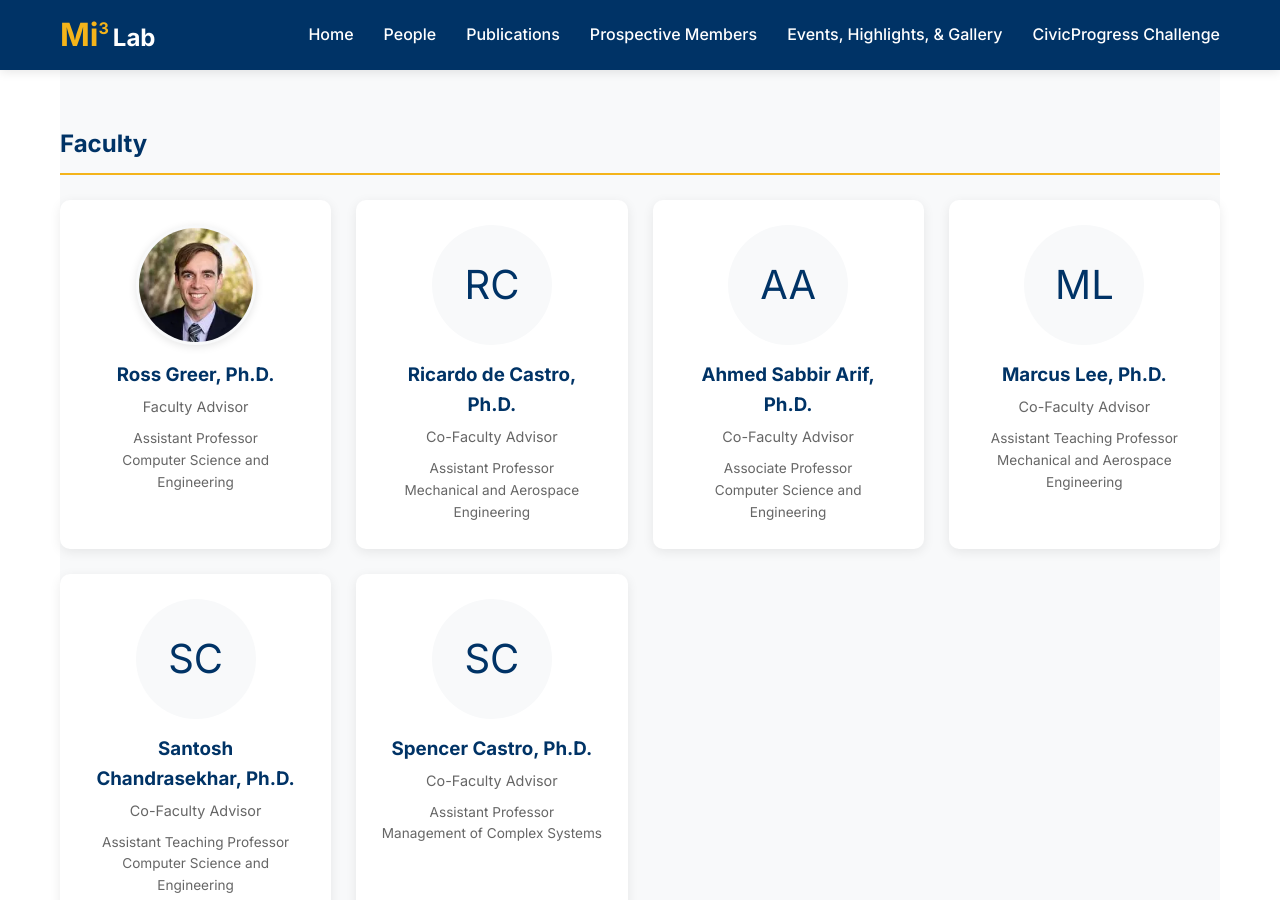
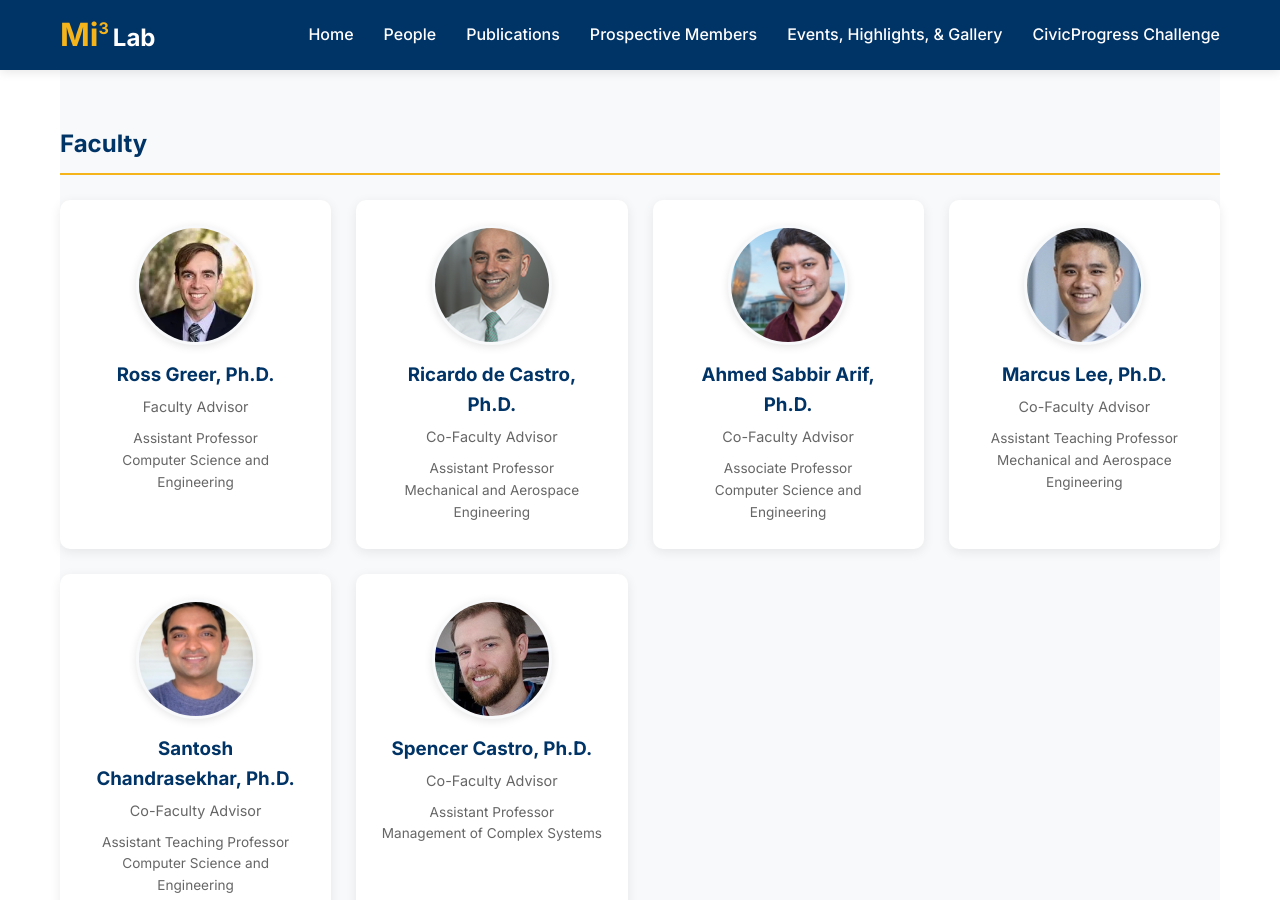
Before and after one commit to Mi3-Lab/mi3-lab.github.io, a Jekyll site: the page built from civic-progress.html, in a window 1280 px wide and 900 px high, scrolled down 719 px. Built offline with Jekyll 4.4.1, drawn with Linux system fonts in a browser that asks for light colours.

Commit message:
Add co-faculty headshots on CivicProgress Challenge page
Adds headshots for Ricardo de Castro, Ahmed Sabbir Arif, Marcus Lee,
and Santosh Chandrasekhar (from UC Merced department pages) and
Spencer Castro (from mcs.ucmerced.edu). Replaces the initial-avatar
placeholders with the person-avatar img treatment used elsewhere on
the site.

Co-Authored-By: Claude Opus 4.7 <noreply@anthropic.com>

```diff
--- a/civic-progress.html
+++ b/civic-progress.html
@@ -42,31 +42,31 @@ title: CivicProgress Challenge
         <p class="affiliation">Assistant Professor<br>Computer Science and Engineering</p>
       </div>
       <div class="person-card">
-        <div class="person-avatar">RC</div>
+        <img src="{{ '/assets/images/people/ricardo-decastro.png' | relative_url }}" alt="Ricardo de Castro" class="person-avatar">
         <h3>Ricardo de Castro, Ph.D.</h3>
         <p class="role">Co-Faculty Advisor</p>
         <p class="affiliation">Assistant Professor<br>Mechanical and Aerospace Engineering</p>
       </div>
       <div class="person-card">
-        <div class="person-avatar">AA</div>
+        <img src="{{ '/assets/images/people/ahmed-arif.png' | relative_url }}" alt="Ahmed Sabbir Arif" class="person-avatar">
         <h3>Ahmed Sabbir Arif, Ph.D.</h3>
         <p class="role">Co-Faculty Advisor</p>
         <p class="affiliation">Associate Professor<br>Computer Science and Engineering</p>
       </div>
       <div class="person-card">
-        <div class="person-avatar">ML</div>
+        <img src="{{ '/assets/images/people/marcus-lee.png' | relative_url }}" alt="Marcus Lee" class="person-avatar">
         <h3>Marcus Lee, Ph.D.</h3>
         <p class="role">Co-Faculty Advisor</p>
         <p class="affiliation">Assistant Teaching Professor<br>Mechanical and Aerospace Engineering</p>
       </div>
       <div class="person-card">
-        <div class="person-avatar">SC</div>
+        <img src="{{ '/assets/images/people/santosh-chandrasekhar.png' | relative_url }}" alt="Santosh Chandrasekhar" class="person-avatar">
         <h3>Santosh Chandrasekhar, Ph.D.</h3>
         <p class="role">Co-Faculty Advisor</p>
         <p class="affiliation">Assistant Teaching Professor<br>Computer Science and Engineering</p>
       </div>
       <div class="person-card">
-        <div class="person-avatar">SC</div>
+        <img src="{{ '/assets/images/people/spencer-castro.jpg' | relative_url }}" alt="Spencer Castro" class="person-avatar">
         <h3>Spencer Castro, Ph.D.</h3>
         <p class="role">Co-Faculty Advisor</p>
         <p class="affiliation">Assistant Professor<br>Management of Complex Systems</p>
```
Also changed, not shown: assets/images/people/ahmed-arif.png (added), assets/images/people/marcus-lee.png (added), assets/images/people/ricardo-decastro.png (added), assets/images/people/santosh-chandrasekhar.png (added), assets/images/people/spencer-castro.jpg (added).
